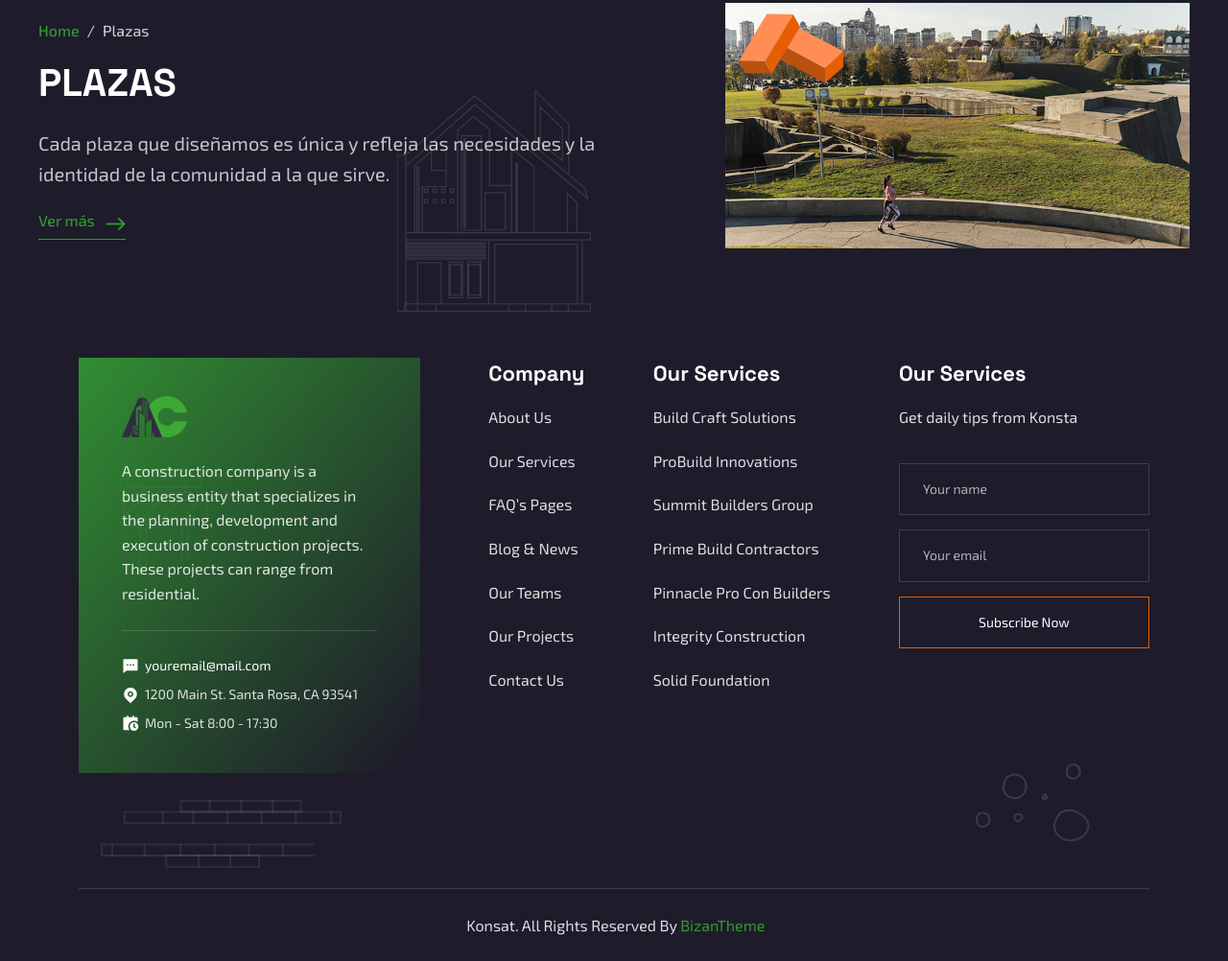
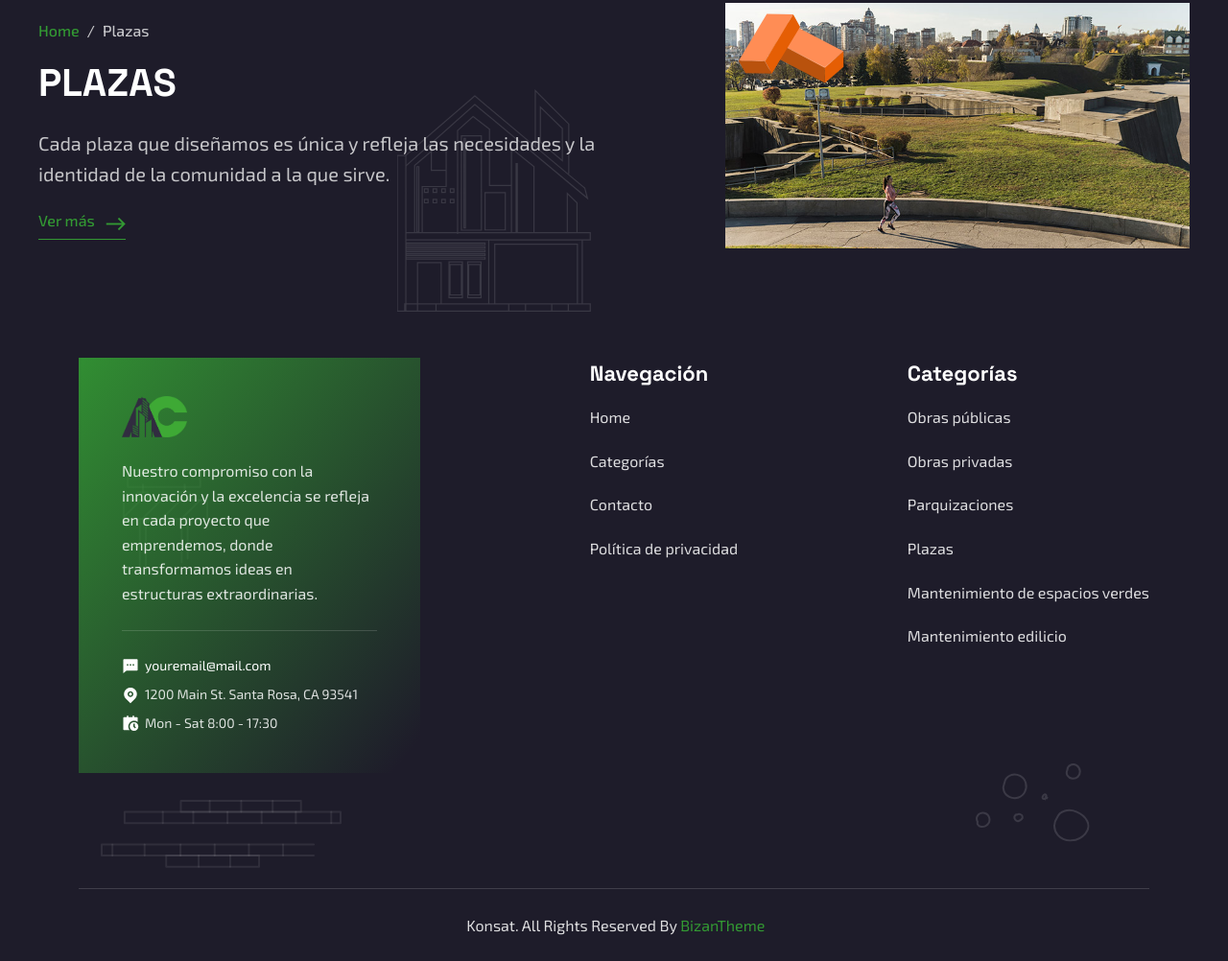
Before and after one commit to LucioLucz/assetConstructoraPreview, a plain HTML site: page categorias.html in a window 1280 px wide. Shown: the part 2189-3191 px from the top of the page at 96% size. Drawn offline with Linux system fonts and the light colour scheme; a script that the page names is missing.

Commit message:
items categoria

```diff
--- a/categorias.html
+++ b/categorias.html
@@ -586,11 +586,8 @@
                                         <a href="index.html" class="footer-logo">
                                             <img src="assets/img/logo.png" alt="logo" width="174" height="43" />
                                         </a>
-                                        <p>
-                                            A construction company is a business entity that
-                                            specializes in the planning, development and execution
-                                            of construction projects. These projects can range from
-                                            residential.
+                                        <p class="footer-slogan">
+
                                         </p>
 
                                         <ul class="footer-info-list">
@@ -613,49 +610,34 @@
                                     </div>
                                 </div>
                             </div>
+
                             <div class="col-sm-auto">
                                 <div class="footer-widget">
-                                    <h3 class="footer-title">Company</h3>
+                                    <h3 class="footer-title mt-0">Navegación</h3>
                                     <ul class="footer-nav">
-                                        <li><a href="about.html">About Us</a></li>
-                                        <li><a href="services.html">Our Services</a></li>
-                                        <li><a href="faqs.html">FAQ’s Pages</a></li>
-                                        <li><a href="blogs.html">Blog & News</a></li>
-                                        <li><a href="teams.html">Our Teams</a></li>
-                                        <li><a href="projects.html">Our Projects</a></li>
-                                        <li><a href="contact.html">Contact Us</a></li>
+                                        <li><a href="index.html">Home</a></li>
+                                        <li><a href="categorias.html">Categorías</a></li>
+                                        <li><a href="index.html#contact">Contacto</a></li>
+                                        <li><a href="blogs.html">Política de privacidad</a></li>
                                     </ul>
                                 </div>
                             </div>
+
                             <div class="col-sm-auto">
                                 <div class="footer-widget">
-                                    <h3 class="footer-title">Our Services</h3>
+                                    <h3 class="footer-title mt-0">Categorías</h3>
                                     <ul class="footer-nav">
-                                        <li>
-                                            <a href="service-details.html">Build Craft Solutions</a>
-                                        </li>
-                                        <li>
-                                            <a href="service-details.html">ProBuild Innovations</a>
-                                        </li>
-                                        <li>
-                                            <a href="service-details.html">Summit Builders Group</a>
-                                        </li>
-                                        <li>
-                                            <a href="service-details.html">Prime Build Contractors</a>
-                                        </li>
-                                        <li>
-                                            <a href="service-details.html">Pinnacle Pro Con Builders</a>
-                                        </li>
-                                        <li>
-                                            <a href="service-details.html">Integrity Construction</a>
-                                        </li>
-                                        <li>
-                                            <a href="service-details.html">Solid Foundation</a>
-                                        </li>
+                                        <li><a href="obras-publicas.html">Obras públicas</a></li>
+                                        <li><a href="obras-privadas.html">Obras privadas</a></li>
+                                        <li><a href="parquizaciones.html">Parquizaciones</a></li>
+                                        <li><a href="plazas.html">Plazas</a></li>
+                                        <li><a href="mantenimiento-de-espacios-verdes.html">Mantenimiento de espacios verdes</a></li>
+                                        <li><a href="mantenimiento-edilicio.html">Mantenimiento edilicio</a></li>
                                     </ul>
                                 </div>
                             </div>
-                            <div class="col-md-auto col-lg-3">
+
+                            <!-- <div class="col-md-auto col-lg-3">
                                 <div class="footer-widget">
                                     <h3 class="footer-title">Our Services</h3>
                                     <p>Get daily tips from Konsta</p>
@@ -667,7 +649,8 @@
                                         <button type="submit">Subscribe Now</button>
                                     </form>
                                 </div>
-                            </div>
+                            </div> -->
+
                         </div>
                     </div>
                 </div>
```
